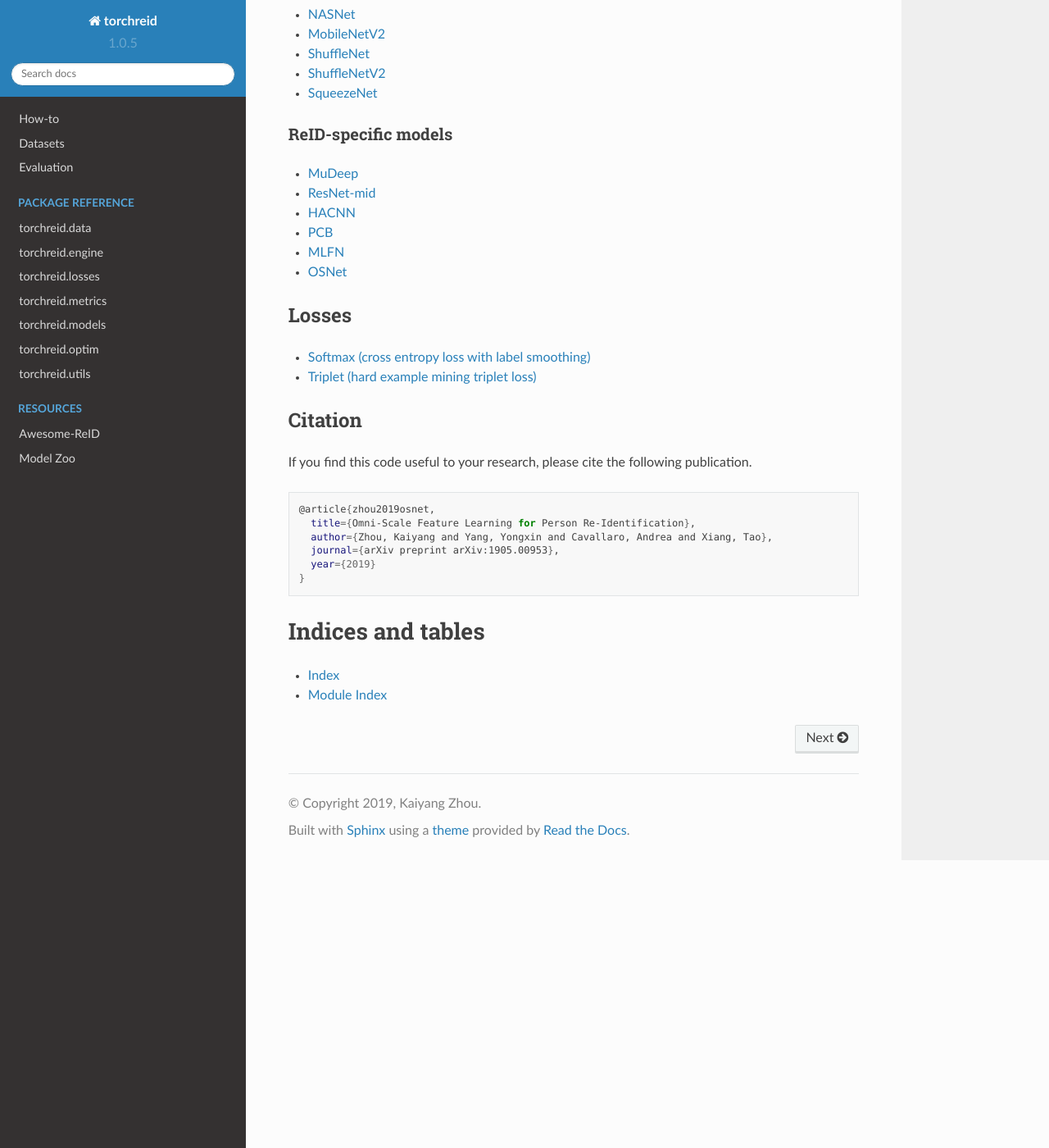
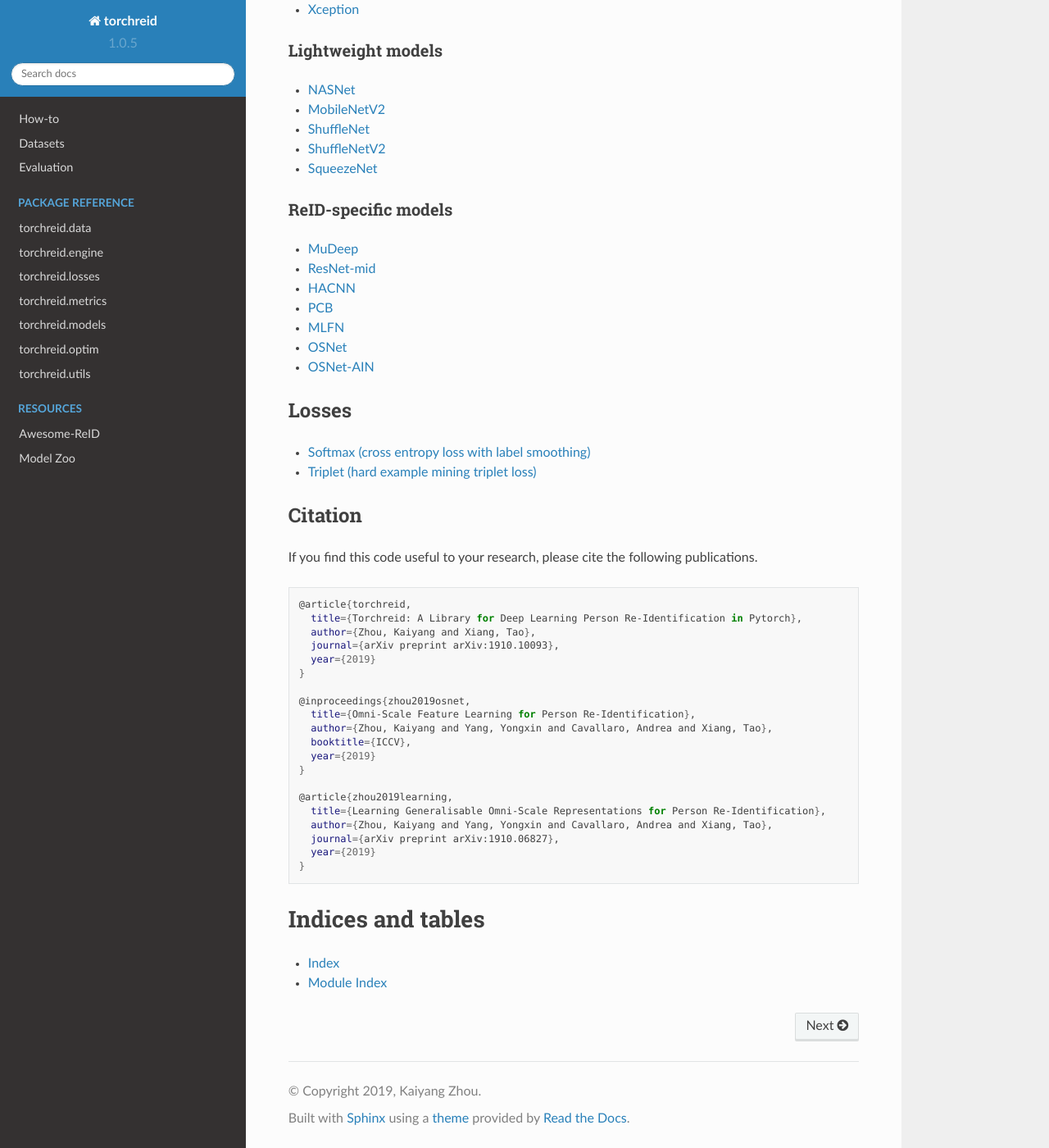
Before and after one commit to KaiyangZhou/deep-person-reid, a Sphinx documentation site: the page built from docs/index.rst, in a window 1280 px wide and 1400 px high, scrolled down 4974 px. Shown: the whole window at 82% size. Built offline with Sphinx 7.4.7 and the Read the Docs theme 2.0.0, drawn with Linux system fonts in a browser that asks for light colours; some of the changed text lies outside the part shown.

Commit message:
update docs/readme

```diff
--- a/README.rst
+++ b/README.rst
@@ -248,6 +265,7 @@ ReID-specific models
 - `PCB <https://arxiv.org/abs/1711.09349>`_
 - `MLFN <https://arxiv.org/abs/1803.09132>`_
 - `OSNet <https://arxiv.org/abs/1905.00953>`_
+- `OSNet-AIN <https://arxiv.org/abs/1910.06827>`_
 
 Losses
 ------
@@ -257,13 +275,27 @@ Losses
 
 Citation
 ---------
-If you find this code useful to your research, please cite the following publication.
+If you find this code useful to your research, please cite the following publications.
 
 .. code-block:: bash
 
-    @article{zhou2019osnet,
+    @article{torchreid,
+      title={Torchreid: A Library for Deep Learning Person Re-Identification in Pytorch},
+      author={Zhou, Kaiyang and Xiang, Tao},
+      journal={arXiv preprint arXiv:1910.10093},
+      year={2019}
+    }
+
+    @inproceedings{zhou2019osnet,
       title={Omni-Scale Feature Learning for Person Re-Identification},
       author={Zhou, Kaiyang and Yang, Yongxin and Cavallaro, Andrea and Xiang, Tao},
-      journal={arXiv preprint arXiv:1905.00953},
+      booktitle={ICCV},
       year={2019}
     }
+
+    @article{zhou2019learning,
+      title={Learning Generalisable Omni-Scale Representations for Person Re-Identification},
+      author={Zhou, Kaiyang and Yang, Yongxin and Cavallaro, Andrea and Xiang, Tao},
+      journal={arXiv preprint arXiv:1910.06827},
+      year={2019}
+    }
```
Also changed, not shown: other parts of README.rst (+17 -0 lines), docs/user_guide.rst (+4 -4 lines), docs/figures/ranking_results.jpg (renamed from docs/figures/ranked_results.jpg).
